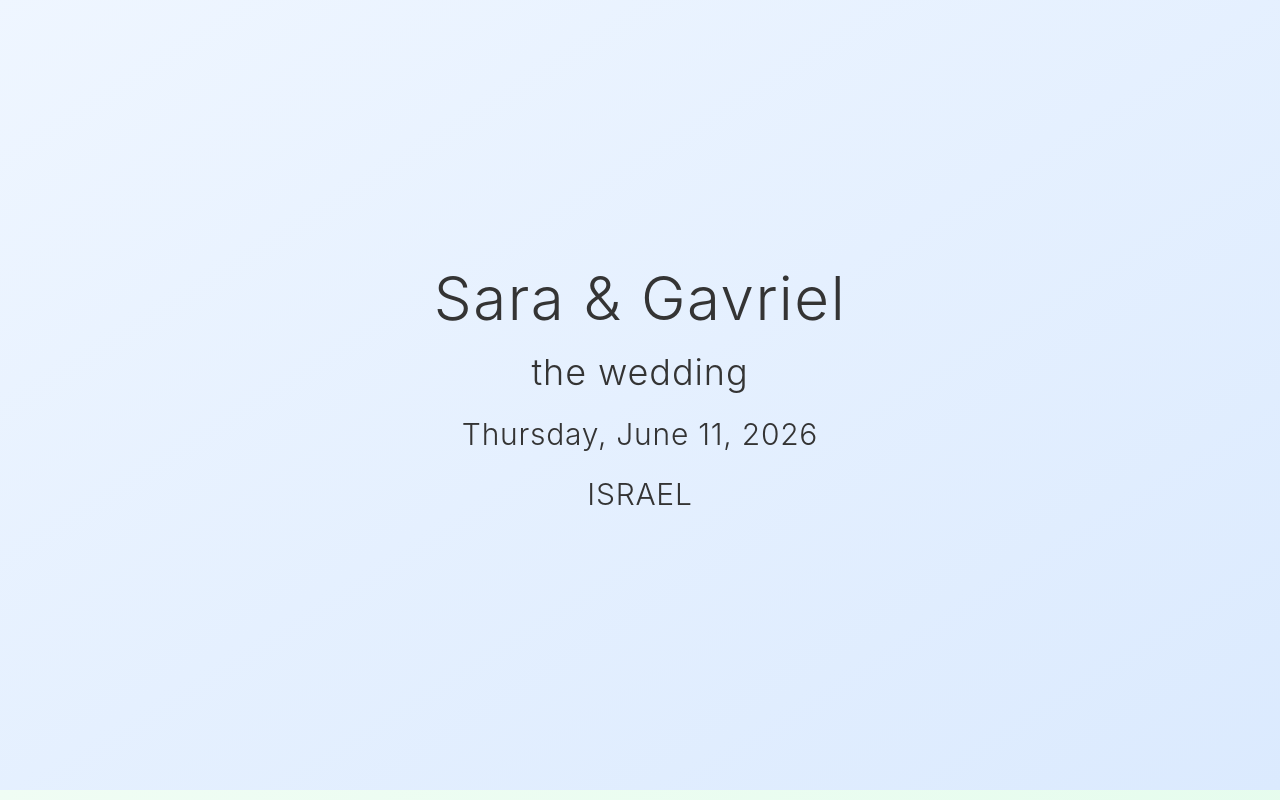
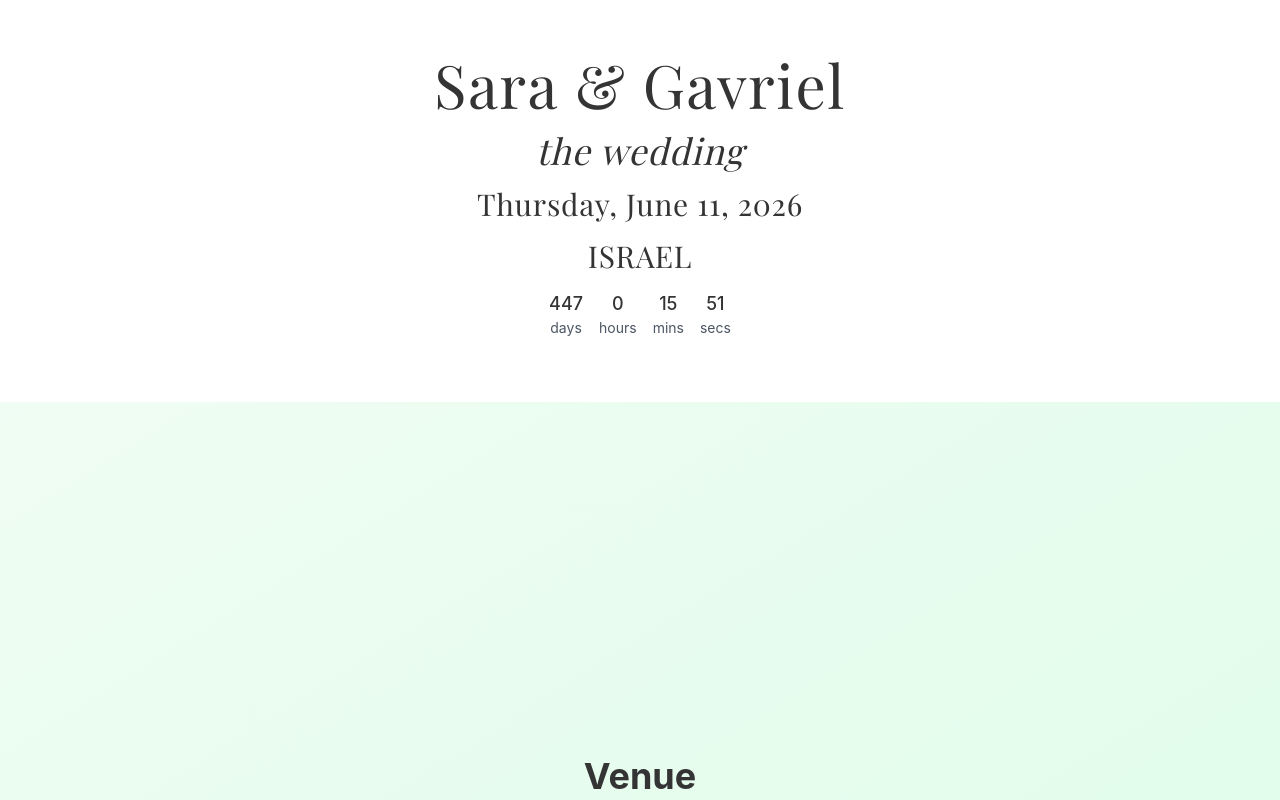
Before and after one commit to saraspagno/Wedding-app, a React (Create React App) app: page /shuttles in a window 1280 px wide. Shown: the part 760-1560 px from the top of the page. Built offline with nearby package versions, Linux system fonts and the light colour scheme; no server answers; the HTML template or start-up script is replaced by a standard one.

Commit message:
improved details

```diff
--- a/src/App.tsx
+++ b/src/App.tsx
@@ -1,5 +1,5 @@
 import { BrowserRouter as Router, Routes, Route, Navigate } from 'react-router-dom';
-import Header from './components/Header/Header';
+import Header from './components/header/Header';
 import Home from './pages/Home';
 import Admin from './pages/Admin';
 import Login from './pages/Login';
@@ -14,7 +14,7 @@ function App() {
         <Routes>
           <Route path="/" element={<Home />} />
           <Route path="/details" element={<Home />} />
-          <Route path="/venues" element={<Home />} />
+          <Route path="/venue" element={<Home />} />
           <Route path="/shuttles" element={<Home />} />
           <Route path="/shabbat" element={<Home />} />
           <Route path="/gifts" element={<Home />} />
--- /dev/null
+++ b/src/components/Countdown.tsx
@@ -0,0 +1,61 @@
+import React, { useState, useEffect } from 'react';
+
+interface CountdownProps {
+  targetDate: Date;
+}
+
+const Countdown: React.FC<CountdownProps> = ({ targetDate }) => {
+  const [timeLeft, setTimeLeft] = useState({
+    days: 0,
+    hours: 0,
+    minutes: 0,
+    seconds: 0
+  });
+
+  useEffect(() => {
+    const calculateTimeLeft = () => {
+      const difference = targetDate.getTime() - new Date().getTime();
+
+      if (difference > 0) {
+        setTimeLeft({
+          days: Math.floor(difference / (1000 * 60 * 60 * 24)),
+          hours: Math.floor((difference / (1000 * 60 * 60)) % 24),
+          minutes: Math.floor((difference / 1000 / 60) % 60),
+          seconds: Math.floor((difference / 1000) % 60)
+        });
+      }
+    };
+
+    // Calculate immediately
+    calculateTimeLeft();
+
+    // Update every second
+    const timer = setInterval(calculateTimeLeft, 1000);
+
+    // Cleanup
+    return () => clearInterval(timer);
+  }, [targetDate]);
+
+  return (
+    <div className="flex justify-center gap-4 mt-6 text-sm">
+      <div className="flex flex-col items-center">
+        <span className="font-medium text-lg">{timeLeft.days}</span>
+        <span className="text-gray-600">days</span>
+      </div>
+      <div className="flex flex-col items-center">
+        <span className="font-medium text-lg">{timeLeft.hours}</span>
+        <span className="text-gray-600">hours</span>
+      </div>
+      <div className="flex flex-col items-center">
+        <span className="font-medium text-lg">{timeLeft.minutes}</span>
+        <span className="text-gray-600">mins</span>
+      </div>
+      <div className="flex flex-col items-center">
+        <span className="font-medium text-lg">{timeLeft.seconds}</span>
+        <span className="text-gray-600">secs</span>
+      </div>
+    </div>
+  );
+};
+
+export default Countdown;
--- a/src/components/sections/DetailsSection.tsx
+++ b/src/components/sections/DetailsSection.tsx
@@ -1,22 +1,27 @@
 import React from 'react';
+import Countdown from '../Countdown';
 
 const DetailsSection: React.FC = () => {
+  // You can easily change this date and time
+  const weddingDate = new Date('2026-06-11T17:30:00');
+
   return (
-    <section id="details" className="min-h-screen w-full flex items-center justify-center bg-gradient-to-br from-blue-50 to-blue-100">
+    <section id="details" className="w-full flex items-center justify-center bg-gradient-to-br py-16">
       <div className="max-w-4xl px-4">
-        <div className="font-walbaum text-center space-y-6">
-          <h1 className="text-5xl md:text-6xl font-light tracking-wide">
+        <div className="text-center space-y-4">
+          <h1 className="font-playfair font-light text-5xl md:text-6xl tracking-wide">
             Sara & Gavriel
           </h1>
-          <h2 className="text-3xl md:text-4xl font-light tracking-wide">
+          <h2 className="font-playfair italic font-light text-3xl md:text-4xl tracking-wide">
             the wedding
           </h2>
-          <p className="text-2xl md:text-3xl font-light tracking-wide">
+          <p className="font-playfair text-2xl md:text-3xl tracking-wide">
             Thursday, June 11, 2026
           </p>
-          <p className="text-2xl md:text-3xl font-light tracking-wide">
+          <p className="font-playfair text-2xl md:text-3xl tracking-wide">
             ISRAEL
           </p>
+          <Countdown targetDate={weddingDate} />
         </div>
       </div>
     </section>
--- a/src/components/sections/VenueSection.tsx
+++ b/src/components/sections/VenueSection.tsx
@@ -4,9 +4,9 @@ const VenueSection: React.FC = () => {
   return (
     <section id="venue" className="min-h-screen w-full flex items-center justify-center bg-gradient-to-br from-green-50 to-green-100">
       <div className="max-w-4xl px-4">
-        <h2 className="text-4xl font-bold text-center mb-8">Venues</h2>
+        <h2 className="text-4xl font-bold text-center mb-8">Venue</h2>
         <div className="prose prose-lg mx-auto">
-          {/* Add your venues content here */}
+          {/* Add your venue content here */}
           <p className="text-center text-gray-600">Coming soon...</p>
         </div>
       </div>
--- a/src/pages/Home.tsx
+++ b/src/pages/Home.tsx
@@ -55,7 +55,7 @@ const Home: React.FC = () => {
 
   // Handle scroll-based URL updates
   const handleScroll = useCallback(() => {
-    const sections = ['hero', 'details', 'shabbat', 'venues', 'shuttles', 'gifts'];
+    const sections = ['hero', 'details', 'shabbat', 'venue', 'shuttles', 'gifts'];
     const scrollPosition = window.scrollY + window.innerHeight / 2;
     const rsvpCode = searchParams.get('code');
 
--- a/src/pages/Login.tsx
+++ b/src/pages/Login.tsx
@@ -28,7 +28,7 @@ const Login: React.FC = () => {
 
   return (
     <div className="max-w-md mx-auto my-32 p-8 bg-white rounded-lg shadow-lg">
-      <h2 className="font-heading text-primary text-center mb-8 text-4xl">
+      <h2 className="font-playfair text-primary text-center mb-8 text-4xl">
         {isSignUp ? 'Create Account' : 'Welcome Back'}
       </h2>
 
--- a/tailwind.config.js
+++ b/tailwind.config.js
@@ -11,7 +11,7 @@ module.exports = {
         accent: '#3498db',
       },
       fontFamily: {
-        heading: ['Playfair Display', 'serif'],
+        playfair: ['Playfair Display', 'serif'],
         body: ['Open Sans', 'sans-serif'],
       },
     },
```
